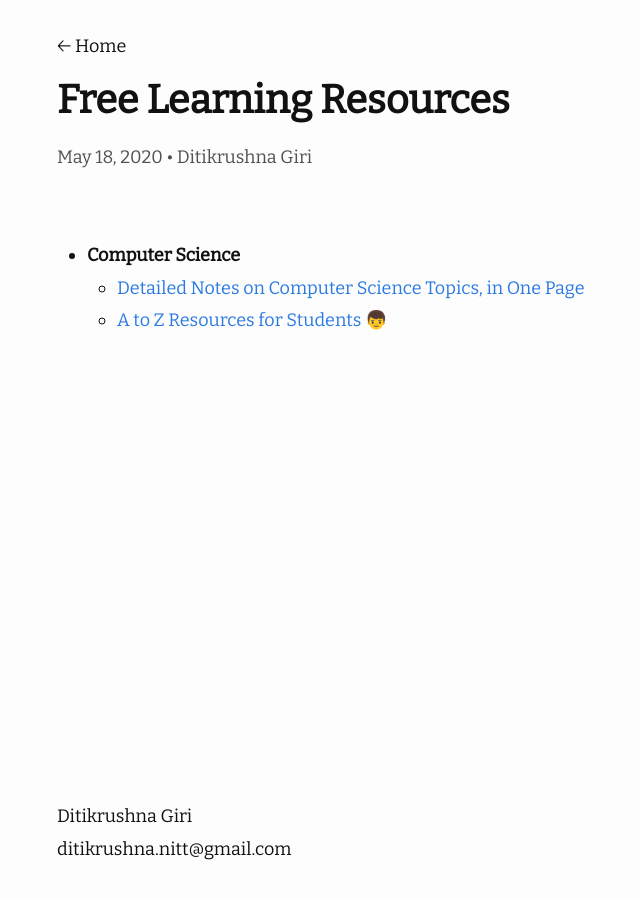
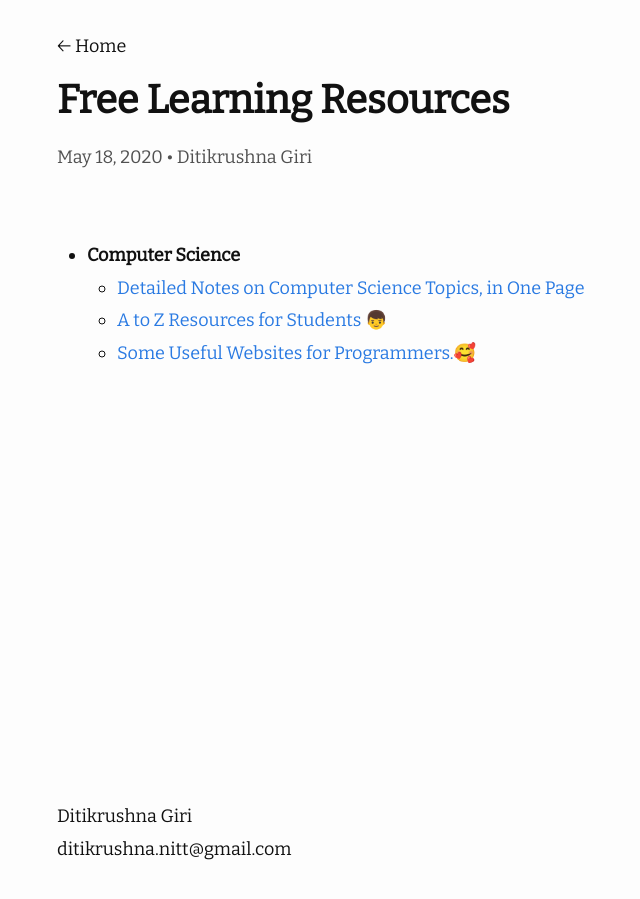
Before and after one commit to ditikrushna/eNotes, a Jekyll site: the page built from _posts/2020-05-18-Free learning resources.md, in a window 1280 px wide. Shown: the whole page, without its empty margins (213-853 px from the left). Built offline with Jekyll 4.4.1, drawn with Linux system fonts in a browser that asks for light colours; nearby versions of some CDN libraries.

Commit message:
Update 2020-05-18-Free learning resources.md

```diff
--- a/_posts/2020-05-18-Free learning resources.md
+++ b/_posts/2020-05-18-Free learning resources.md
@@ -8,3 +8,4 @@ author: "Ditikrushna Giri"
  - **Computer Science**
 	 - [Detailed Notes on Computer Science Topics, in One Page](https://github.com/darshanime/notes)
 	 - [ A to Z Resources for Students 👦](https://github.com/dipakkr/A-to-Z-Resources-for-Students)
+	 - [Some Useful Websites for Programmers.🥰](sdmg15/Best-websites-a-programmer-should-visit)
```
